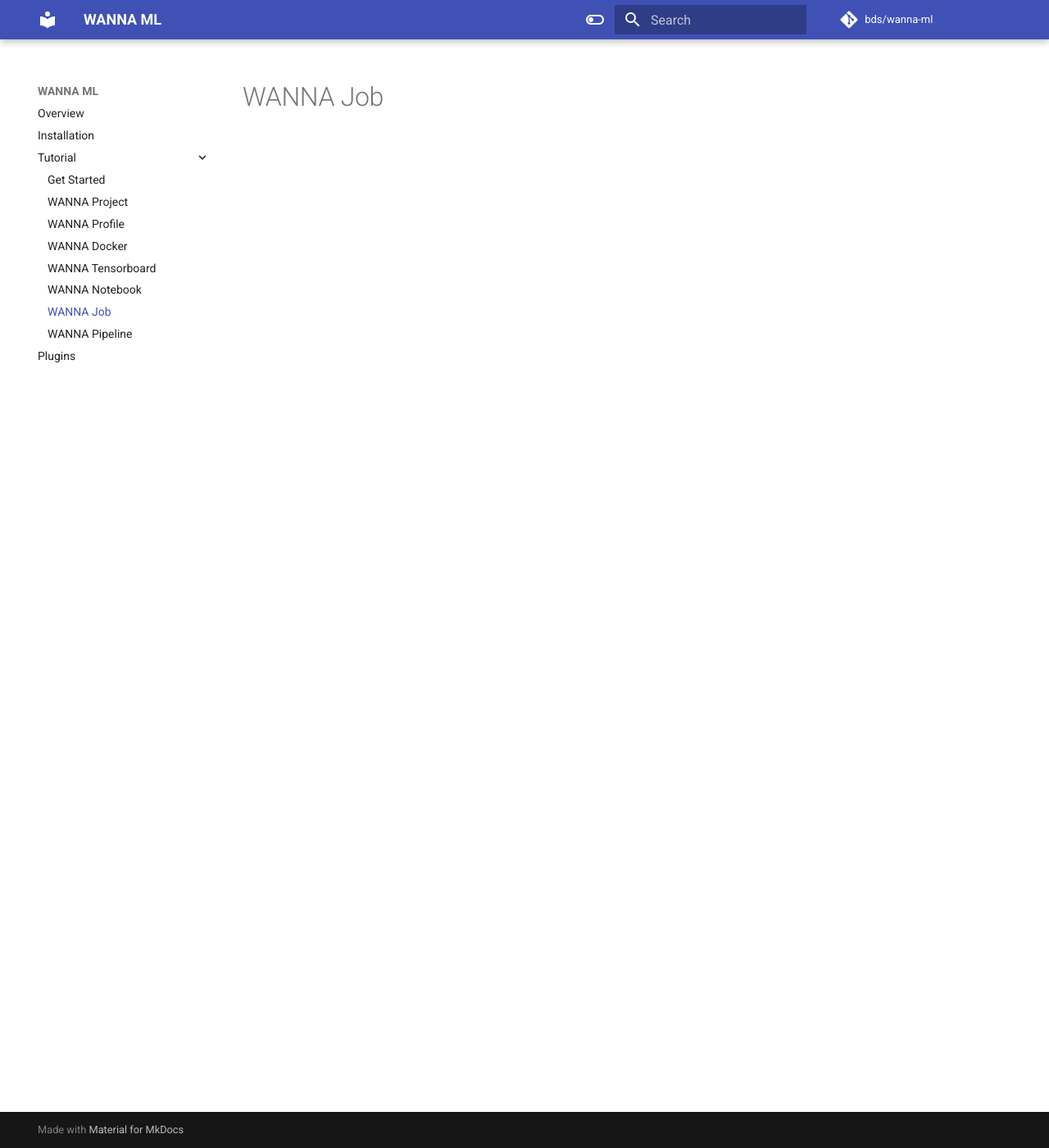
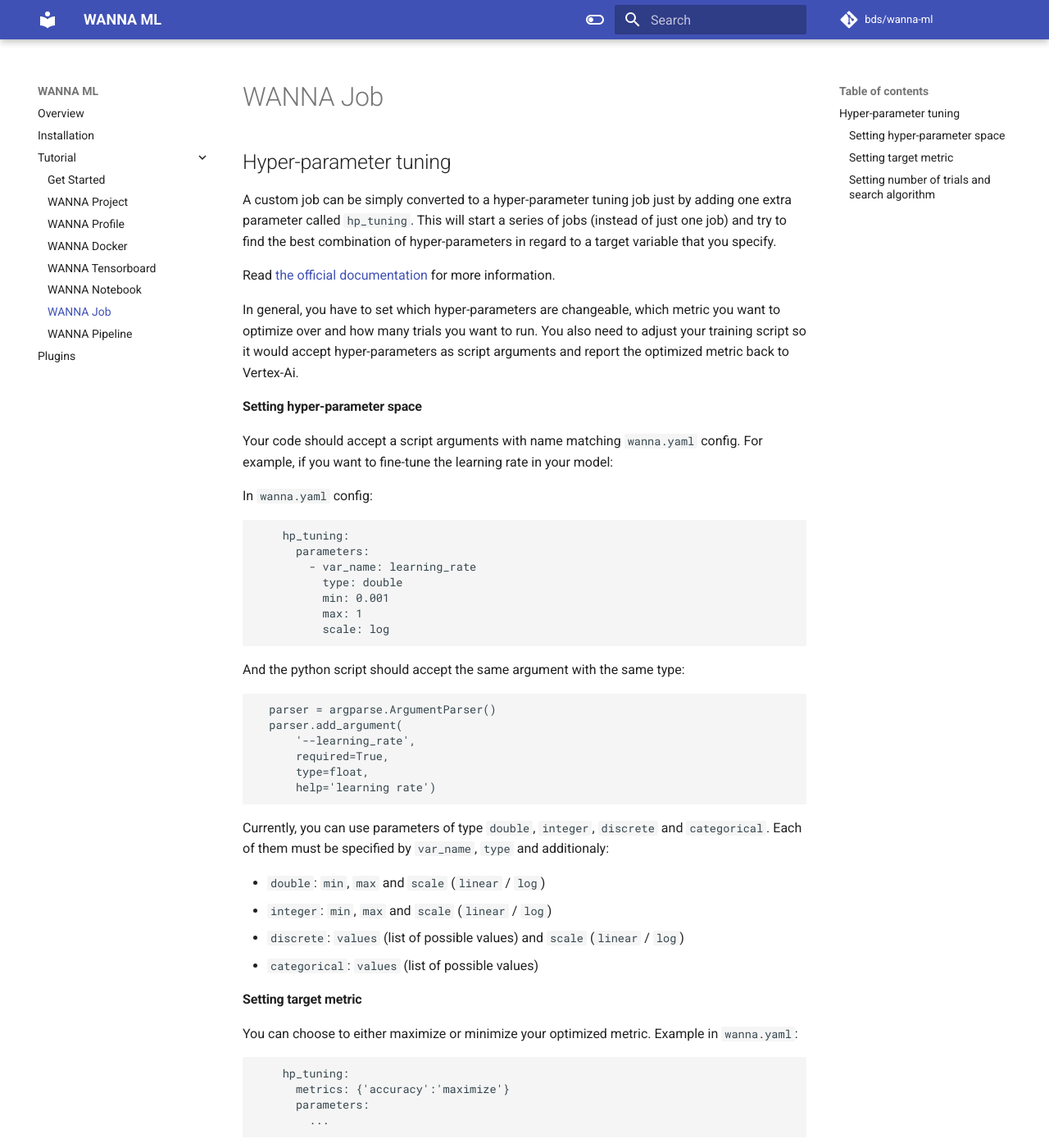
Before and after one commit to avast/wanna-ml, an MkDocs documentation site: the page built from docs/tutorial/job.md, in a window 1280 px wide and 1400 px high. Shown: the whole window at 82% size. Built offline with MkDocs 1.6.1 and Material for MkDocs 9.7.7, drawn with Linux system fonts in a browser that asks for light colours; some of the changed text lies outside the part shown.

Commit message:
hypertune docs

````diff
--- a/docs/tutorial/job.md
+++ b/docs/tutorial/job.md
@@ -1,6 +1,6 @@
 ---
 title: WANNA Job
-summary: How to use wanna pipeline command
+summary: How to use wanna job command
 authors:
     - Joao Da Silva
     - Michal Mrázek
@@ -8,3 +8,83 @@ date: 2022-04-06
 ---
 
 # WANNA Job
+
+
+
+## Hyper-parameter tuning
+A custom job can be simply converted to a hyper-parameter tuning job just by adding
+one extra parameter called `hp_tuning`. This will start a series of jobs (instead of just one job)
+and try to find the best combination of hyper-parameters in regard to a target variable that you specify.
+
+Read [the official documentation](https://cloud.google.com/ai-platform/training/docs/using-hyperparameter-tuning) for more information.
+
+In general, you have to set which hyper-parameters are changeable, which metric you want to optimize over
+and how many trials you want to run. You also need to adjust your training script so it would accept
+hyper-parameters as script arguments and report the optimized metric back to Vertex-Ai.
+
+#### Setting hyper-parameter space
+Your code should accept a script arguments with name matching `wanna.yaml` config.
+For example, if you want to fine-tune the learning rate in your model:
+
+In `wanna.yaml` config:
+
+```
+    hp_tuning:
+      parameters:
+        - var_name: learning_rate
+          type: double
+          min: 0.001
+          max: 1
+          scale: log
+```
+
+And the python script should accept the same argument with the same type:
+
+```
+  parser = argparse.ArgumentParser()
+  parser.add_argument(
+      '--learning_rate',
+      required=True,
+      type=float,
+      help='learning rate')
+```
+
+Currently, you can use parameters of type `double`, `integer`, `discrete` and `categorical`.
+Each of them must be specified by `var_name`, `type` and additionaly:
+
+- `double`: `min`, `max` and `scale` (`linear` / `log`)
+- `integer`: `min`, `max` and `scale` (`linear` / `log`)
+- `discrete`: `values` (list of possible values)  and `scale` (`linear` / `log`)
+- `categorical`: `values` (list of possible values)
+
+
+#### Setting target metric
+You can choose to either maximize or minimize your optimized metric. Example in `wanna.yaml`:
+
+```
+    hp_tuning:
+      metrics: {'accuracy':'maximize'}
+      parameters:
+        ...
+```
+
+Your python script must report back the metric during training. In TensorFlow/Keras you can use
+a callback to write the metric to the TensorFlow summary - [documentation](https://cloud.google.com/ai-platform/training/docs/using-hyperparameter-tuning#tensorflow_with_a_runtime_version).
+
+In any other case, you should use [cloudml-hypertune](https://github.com/GoogleCloudPlatform/cloudml-hypertune) library.
+
+```
+import hypertune
+
+hpt = hypertune.HyperTune()
+hpt.report_hyperparameter_tuning_metric(
+    hyperparameter_metric_tag='accuracy',
+    metric_value=0.987,
+    global_step=1000)
+```
+
+#### Setting number of trials and search algorithm
+The number of trials can be influenced by `max_trial_count` and `parallel_trial_count`.
+
+Search through hyper-parameter space can be `grid`, `random` or if not any of those two are set,
+the default [Bayesian Optimization](https://cloud.google.com/blog/products/ai-machine-learning/hyperparameter-tuning-cloud-machine-learning-engine-using-bayesian-optimization) will be used.
````
